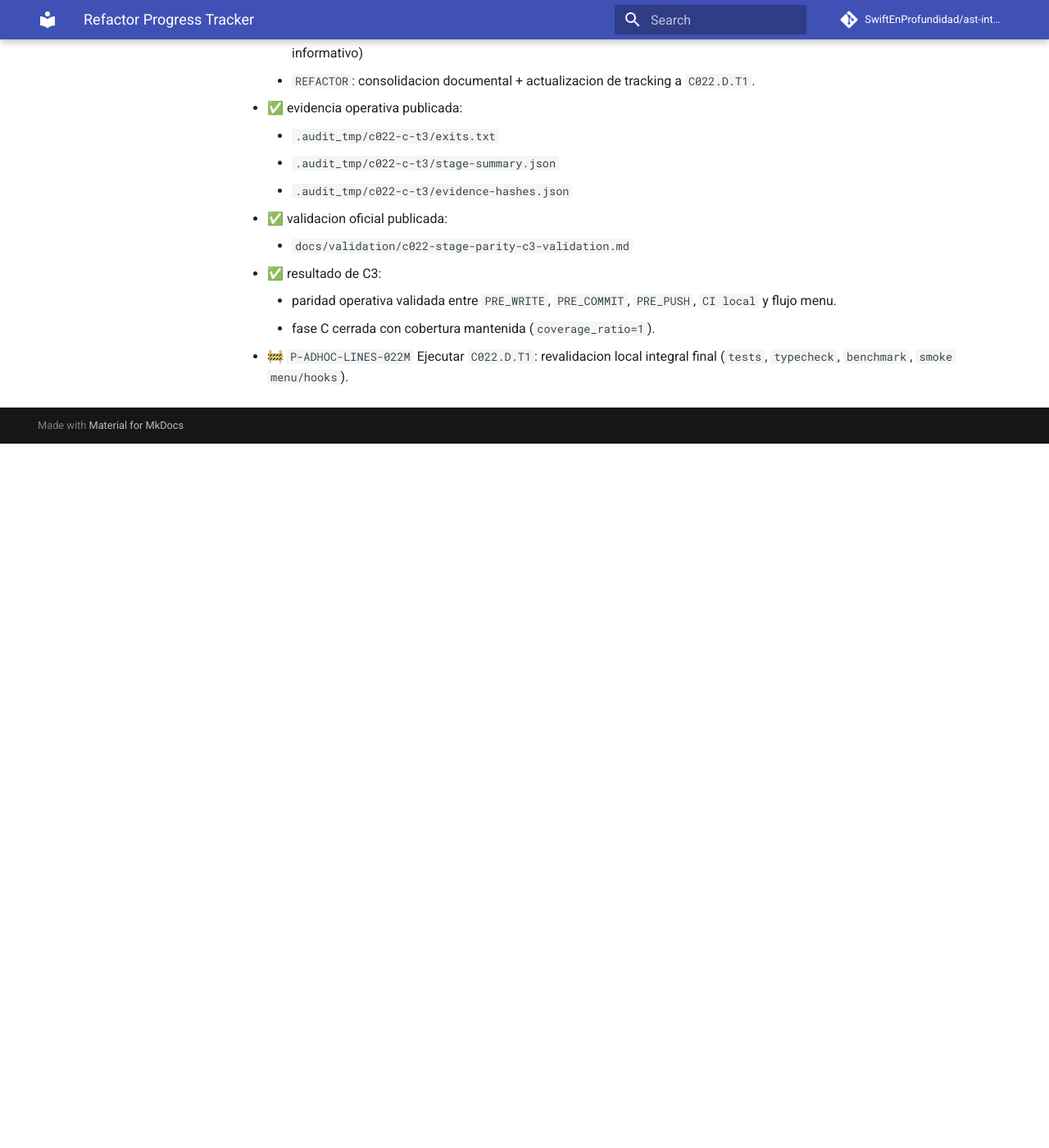
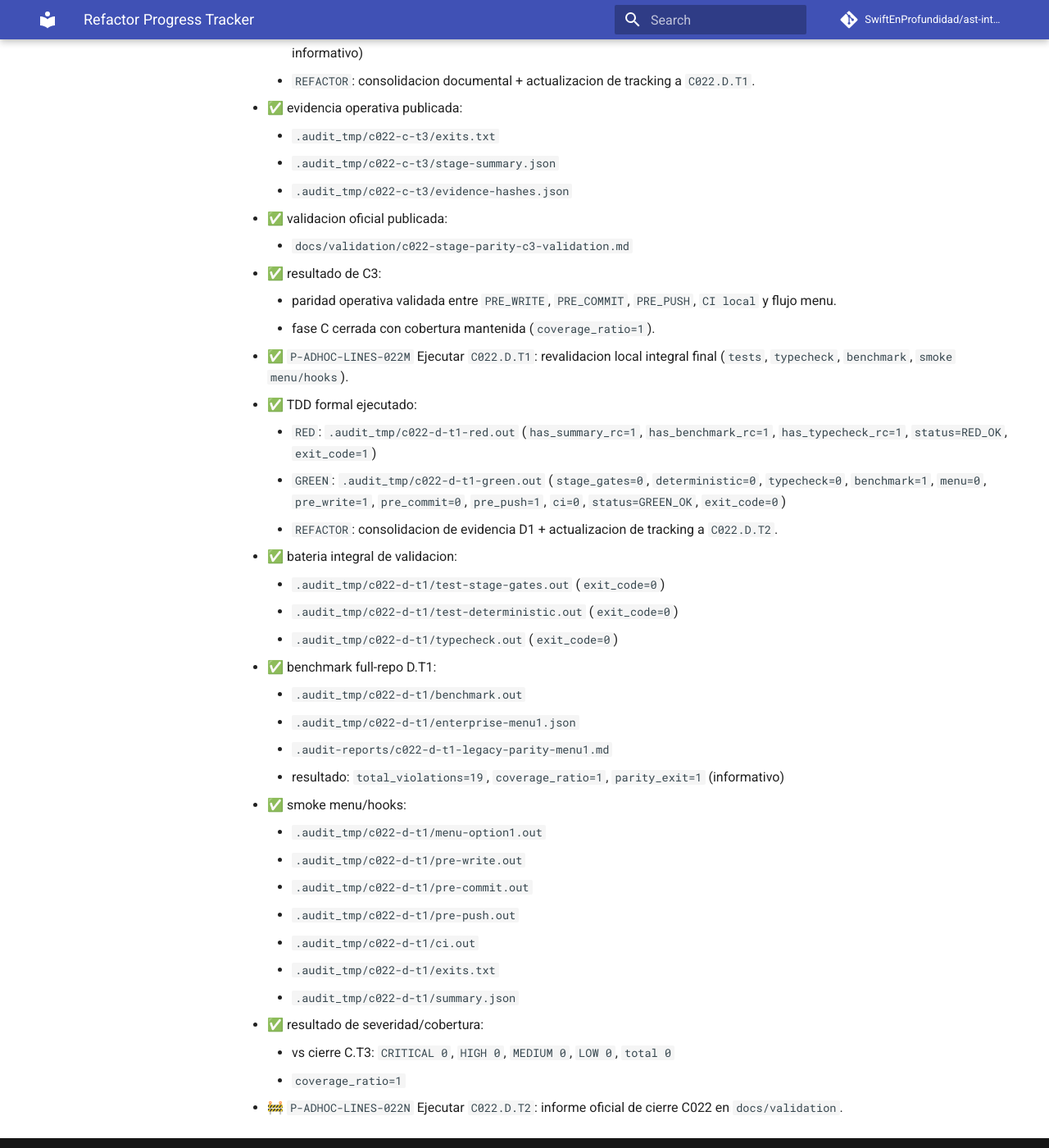
Before and after one commit to SwiftEnProfundidad/ast-intelligence-hooks, an MkDocs documentation site: the page built from docs/REFRACTOR_PROGRESS.md, in a window 1280 px wide and 1400 px high, scrolled down 33216 px. Shown: the whole window at 82% size. Built offline with MkDocs 1.6.1 and Material for MkDocs 9.7.7, drawn with Linux system fonts in a browser that asks for light colours; comment, search, counter and statistics services are not loaded; before the commit the page ends 33757 px from its top, so only the background shows below that.

Commit message:
docs(progress): close C022.D.T1 and activate C022.D.T2

```diff
--- a/docs/REFRACTOR_PROGRESS.md
+++ b/docs/REFRACTOR_PROGRESS.md
@@ -971,4 +971,29 @@ Plan base visible para seguimiento previo y durante la implementacion.
   - ✅ resultado de C3:
     - paridad operativa validada entre `PRE_WRITE`, `PRE_COMMIT`, `PRE_PUSH`, `CI local` y flujo menu.
     - fase C cerrada con cobertura mantenida (`coverage_ratio=1`).
-- 🚧 `P-ADHOC-LINES-022M` Ejecutar `C022.D.T1`: revalidacion local integral final (`tests`, `typecheck`, `benchmark`, `smoke menu/hooks`).
+- ✅ `P-ADHOC-LINES-022M` Ejecutar `C022.D.T1`: revalidacion local integral final (`tests`, `typecheck`, `benchmark`, `smoke menu/hooks`).
+  - ✅ TDD formal ejecutado:
+    - `RED`: `.audit_tmp/c022-d-t1-red.out` (`has_summary_rc=1`, `has_benchmark_rc=1`, `has_typecheck_rc=1`, `status=RED_OK`, `exit_code=1`)
+    - `GREEN`: `.audit_tmp/c022-d-t1-green.out` (`stage_gates=0`, `deterministic=0`, `typecheck=0`, `benchmark=1`, `menu=0`, `pre_write=1`, `pre_commit=0`, `pre_push=1`, `ci=0`, `status=GREEN_OK`, `exit_code=0`)
+    - `REFACTOR`: consolidacion de evidencia D1 + actualizacion de tracking a `C022.D.T2`.
+  - ✅ bateria integral de validacion:
+    - `.audit_tmp/c022-d-t1/test-stage-gates.out` (`exit_code=0`)
+    - `.audit_tmp/c022-d-t1/test-deterministic.out` (`exit_code=0`)
+    - `.audit_tmp/c022-d-t1/typecheck.out` (`exit_code=0`)
+  - ✅ benchmark full-repo D.T1:
+    - `.audit_tmp/c022-d-t1/benchmark.out`
+    - `.audit_tmp/c022-d-t1/enterprise-menu1.json`
+    - `.audit-reports/c022-d-t1-legacy-parity-menu1.md`
+    - resultado: `total_violations=19`, `coverage_ratio=1`, `parity_exit=1` (informativo)
+  - ✅ smoke menu/hooks:
+    - `.audit_tmp/c022-d-t1/menu-option1.out`
+    - `.audit_tmp/c022-d-t1/pre-write.out`
+    - `.audit_tmp/c022-d-t1/pre-commit.out`
+    - `.audit_tmp/c022-d-t1/pre-push.out`
+    - `.audit_tmp/c022-d-t1/ci.out`
+    - `.audit_tmp/c022-d-t1/exits.txt`
+    - `.audit_tmp/c022-d-t1/summary.json`
+  - ✅ resultado de severidad/cobertura:
+    - vs cierre C.T3: `CRITICAL 0`, `HIGH 0`, `MEDIUM 0`, `LOW 0`, `total 0`
+    - `coverage_ratio=1`
+- 🚧 `P-ADHOC-LINES-022N` Ejecutar `C022.D.T2`: informe oficial de cierre C022 en `docs/validation`.
```
Also changed, not shown: docs/ENTERPRISE_EXECUTION_CYCLE_022.md (+19 -2 lines).
